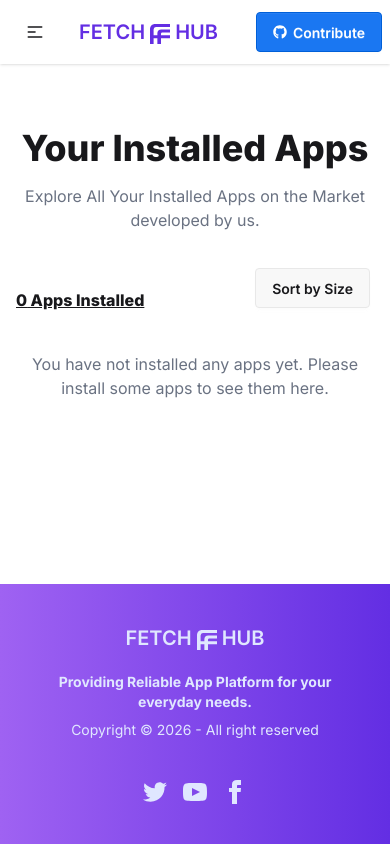
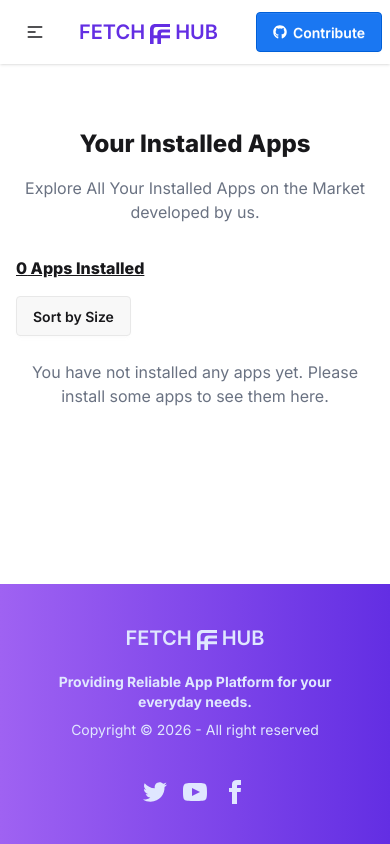
Before and after one commit to rahidhaque/fetch-hub, a React (Vite) app: page /installed in a window 390 px wide. Built offline with nearby package versions, Linux system fonts and the light colour scheme.

Commit message:
Mobile Responsive Fixed

```diff
--- a/src/pages/Apps/Apps.jsx
+++ b/src/pages/Apps/Apps.jsx
@@ -26,7 +26,7 @@ const Apps = () => {
         </p>
       </div>
 
-      <div className="mt-4 flex justify-between items-center">
+      <div className="mt-4 flex flex-col md:flex-row md:justify-between items-center gap-6">
         <div>
           <p className="underline font-extrabold">({filteredApps.length}) Apps Found</p>
         </div>
--- a/src/pages/InstalledApps/InstalledAps.jsx
+++ b/src/pages/InstalledApps/InstalledAps.jsx
@@ -7,7 +7,7 @@ import { toast } from "react-toastify";
 
 const InstalledAps = () => {
   const apps = useLoaderData();
-  const [myApps, setMyApps] = useState();
+  const [myApps, setMyApps] = useState([]);
   const downloadFormatter = Intl.NumberFormat("en", {
     notation: "compact",
     maximumFractionDigits: 1,
@@ -17,7 +17,7 @@ const InstalledAps = () => {
     const storedApps = getStoredApps();
     const installedApps = apps.filter((app) => storedApps.includes(app.id));
     setMyApps(installedApps);
-  }, []);
+  }, [apps]);
 
   const handleUninstall = (id) => {
     removeFromStoredDB(id);
@@ -37,32 +37,29 @@ const InstalledAps = () => {
         return b.size - a.size;
       }
     });
-
     setMyApps(sortedApps);
   };
 
   return (
     <div className="mt-8 max-w-7xl mx-auto px-4 py-8">
       <div className="space-y-2">
-        <h1 className="text-4xl font-extrabold text-center">
+        <h1 className="text-2xl sm:text-3xl md:text-4xl font-extrabold text-center">
           Your Installed Apps
         </h1>
         <p className="text-center text-gray-500 mt-4">
           Explore All Your Installed Apps on the Market developed by us.
         </p>
       </div>
+
       <div className="mt-8">
-        <div>
-          <div className="flex justify-between items-center">
-            <div>
+        <div className="flex flex-col sm:flex-row justify-between sm:items-center gap-4">
           <p className="underline font-extrabold">
-                {myApps?.length || 0} Apps Installed
+            {myApps.length} Apps Installed
           </p>
-            </div>
-            <div>
-              <details className="dropdown flex justify-center mb-6">
-                <summary className="btn m-1">Sort by Size</summary>
-                <ul className="menu dropdown-content bg-base-100 rounded-box z-1 w-52 p-2 shadow-sm">
+
+          <details className="dropdown">
+            <summary className="btn">Sort by Size</summary>
+            <ul className="menu dropdown-content bg-base-100 rounded-box z-10 w-52 p-2 shadow">
               <li>
                 <a onClick={() => handleSort("asc")}>Low-High</a>
               </li>
@@ -72,64 +69,59 @@ const InstalledAps = () => {
             </ul>
           </details>
         </div>
-          </div>
-          {myApps && myApps.length > 0 ? (
-            <div>
-              <ul className="grid grid-cols-1 gap-6">
+
+        {myApps.length > 0 ? (
+          <ul className="grid grid-cols-1 gap-6 mt-6">
             {myApps.map((app) => (
               <li key={app.id} className="rounded-lg p-4 shadow">
-                    <div className="flex justify-between items-center">
-                      <div className="flex gap-6 items-center">
-                        <div>
+                <div className="flex flex-col md:flex-row justify-between md:items-center gap-4">
+                  <div className="flex flex-col items-center sm:flex-row gap-4 sm:gap-6 sm:items-center">
                     <img
-                            className="h-[85px] w-[85px] rounded-2xl"
+                      className="h-[60px] w-[60px] sm:h-[85px] sm:w-[85px] rounded-2xl"
                       src={app.image}
                       alt={app.title}
                     />
-                        </div>
-                        <div>
-                          <h2 className="text-2xl font-bold">{app.title}</h2>
-                        </div>
-                        <div className="flex gap-6">
-                          <div className="text-[#00D390]">
-                            <PiDownloadSimple className="inline ml-2" />
+
+                    <div className="text-center sm:text-left">
+                      <h2 className="text-lg sm:text-xl md:text-2xl font-bold">
+                        {app.title}
+                      </h2>
+
+                      <div className="flex flex-wrap gap-3 sm:gap-6 text-sm sm:text-base mt-2 justify-center sm:justify-start">
+                        <div className="text-[#00D390] flex items-center gap-1">
+                          <PiDownloadSimple />
                           <span>
                             {downloadFormatter.format(app.downloads)}
                           </span>
                         </div>
-                          <div>
+
                         <div className="flex items-center text-[#FF8811] font-bold space-x-1">
                           <FaStar />
                           <span>{app.ratingAvg}</span>
                         </div>
-                          </div>
-                          <div>
+
                         <span className="text-[#627382]">
                           {app.size} MB
                         </span>
                       </div>
                     </div>
                   </div>
-                      <div>
+
                   <button
                     onClick={() => handleUninstall(app.id)}
-                          className="btn btn-success text-white"
+                    className="btn btn-success text-white w-full md:w-auto"
                   >
                     Uninstall
                   </button>
                 </div>
-                    </div>
               </li>
             ))}
           </ul>
-            </div>
         ) : (
-            <p className="text-center text-gray-500 mt-4">
-              You have not installed any apps yet. Please install some apps to
-              see them here.
+          <p className="text-center text-gray-500 mt-6">
+            You have not installed any apps yet. Please install some apps to see them here.
           </p>
         )}
-        </div>
       </div>
     </div>
   );
```
Lines whose indentation alone changed are shown as unchanged.
